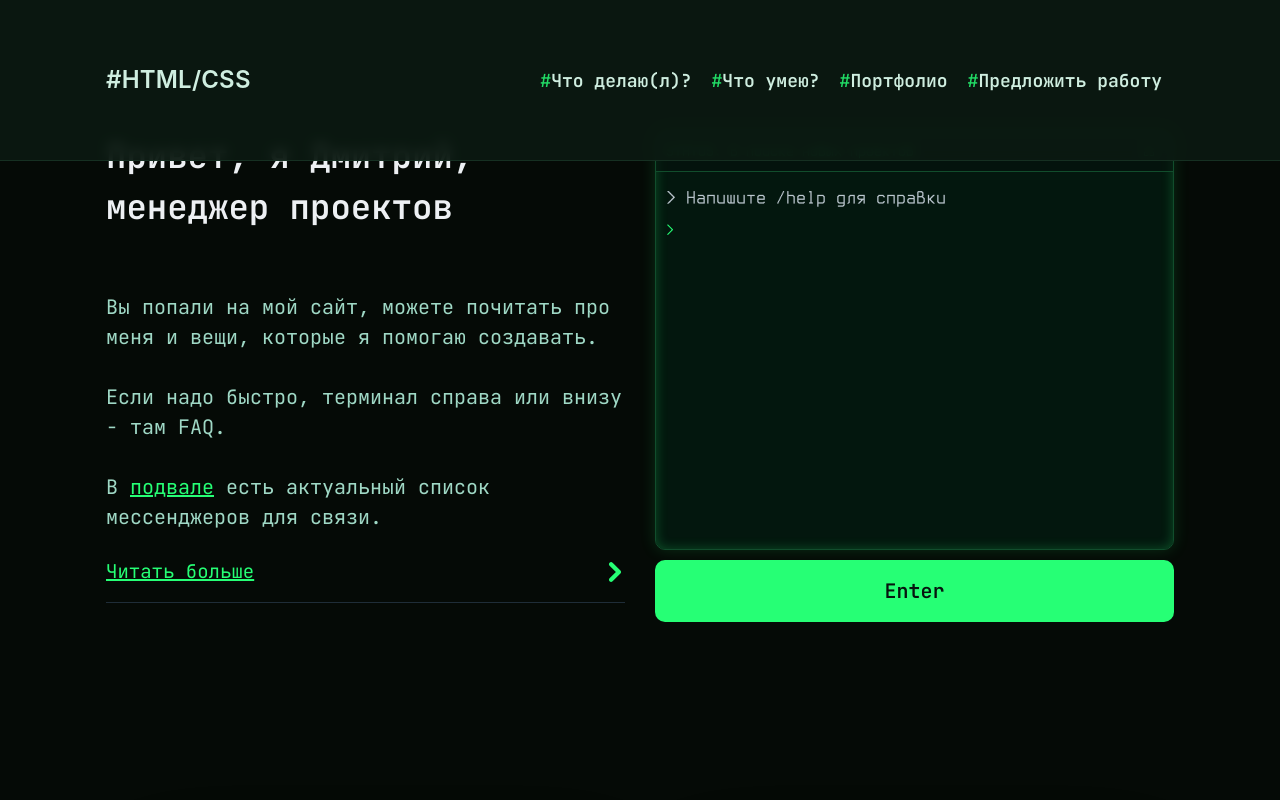
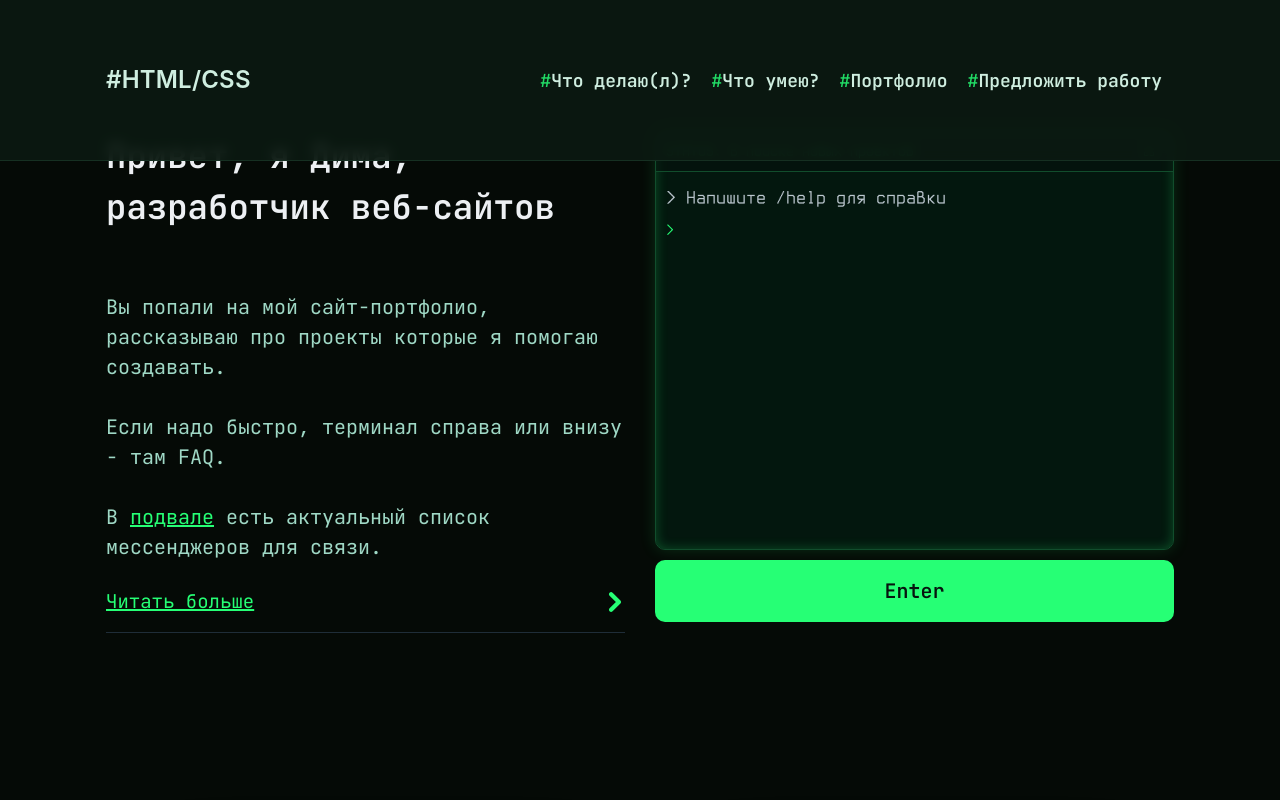
Before and after one commit to dfltdlbb/zakharov, a plain HTML site: page index.html in a window 1280 px wide. Shown: the top 800 px of the page. Drawn offline with nearby package versions, Linux system fonts and the light colour scheme; a web font is replaced by a local one.

Commit message:
Переписал текст на главной

```diff
--- a/index.html
+++ b/index.html
@@ -69,13 +69,11 @@
     <div class="backdrop" id="menu-backdrop" hidden></div>
 
     <main class="container">
-      <!-- ====== ВВЕДЕНИЕ ====== -->
       <section id="intro" class="section" aria-labelledby="intro-title">
         <div class="intro-row">
-          <!-- Левая колонка: текст -->
           <div class="intro-text">
-            <h1 id="intro-title" class="reveal">Привет, я Дмитрий, менеджер проектов</h1>
-            <p class="lead reveal">Вы попали на мой сайт, можете почитать про меня и вещи, которые я помогаю создавать.</p>
+            <h1 id="intro-title" class="reveal">Привет, я Дима, разработчик веб-сайтов</h1>
+            <p class="lead reveal">Вы попали на мой сайт-портфолио, рассказываю про проекты которые я помогаю создавать.</p>
 
               <p class="lead reveal">Если надо быстро, терминал справа или внизу - там FAQ.
               </p>
@@ -85,12 +83,10 @@
               <summary class="link right">Читать больше</summary>
               <p class="lead">
                 Для тех, кто хочет потратить чуть больше минуты на изучение - на этом сайте я рассказываю:
-                гдя я работаю, какие проекты веду, возможно что-то рекомендую и хвастаюсь как я вообще умею.
+                гдя я работаю сейчас, какие проекты веду или вел.
                 </p>
             </details>
           </div>
-
-          <!-- Правая колонка: интерактивный терминал -->
           <div class="pipboy-cli" id="pipboy-cli">
             <div class="dos-terminal">
               <div class="dos-status-bar">
```
